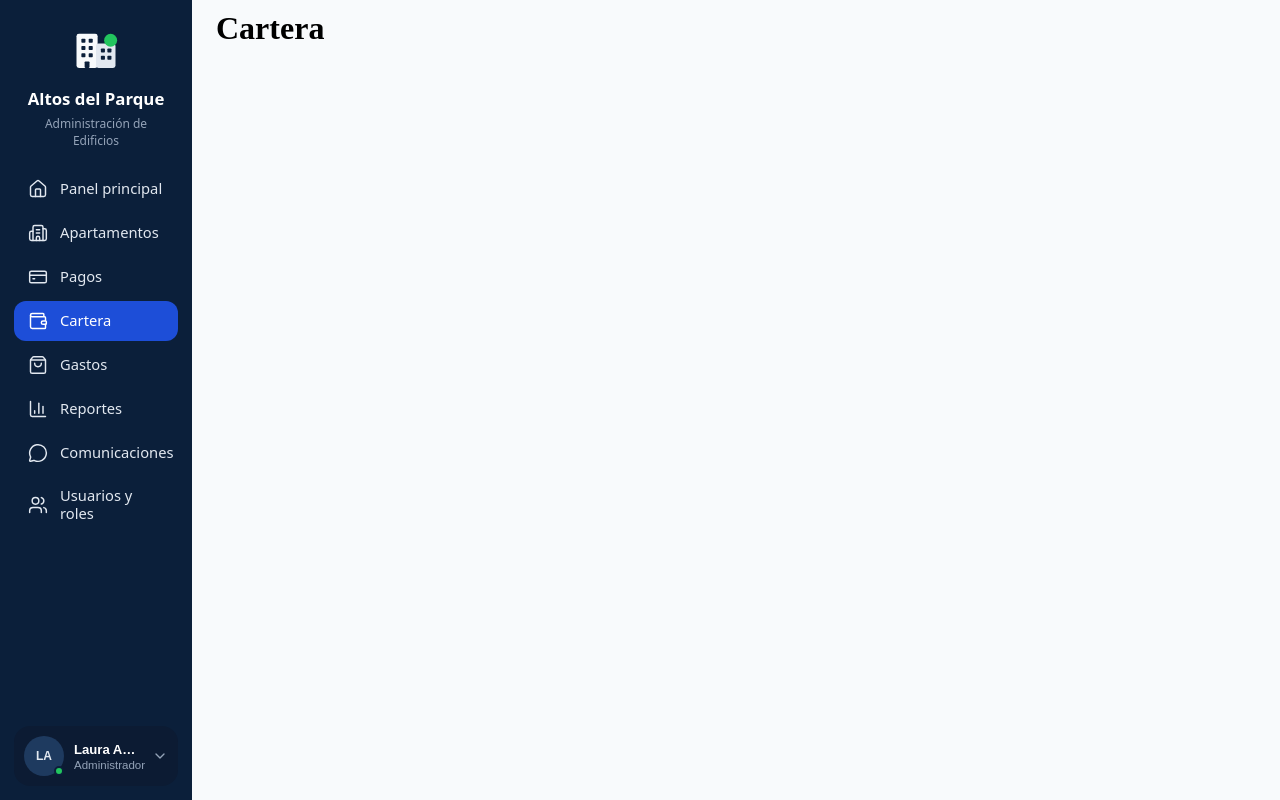
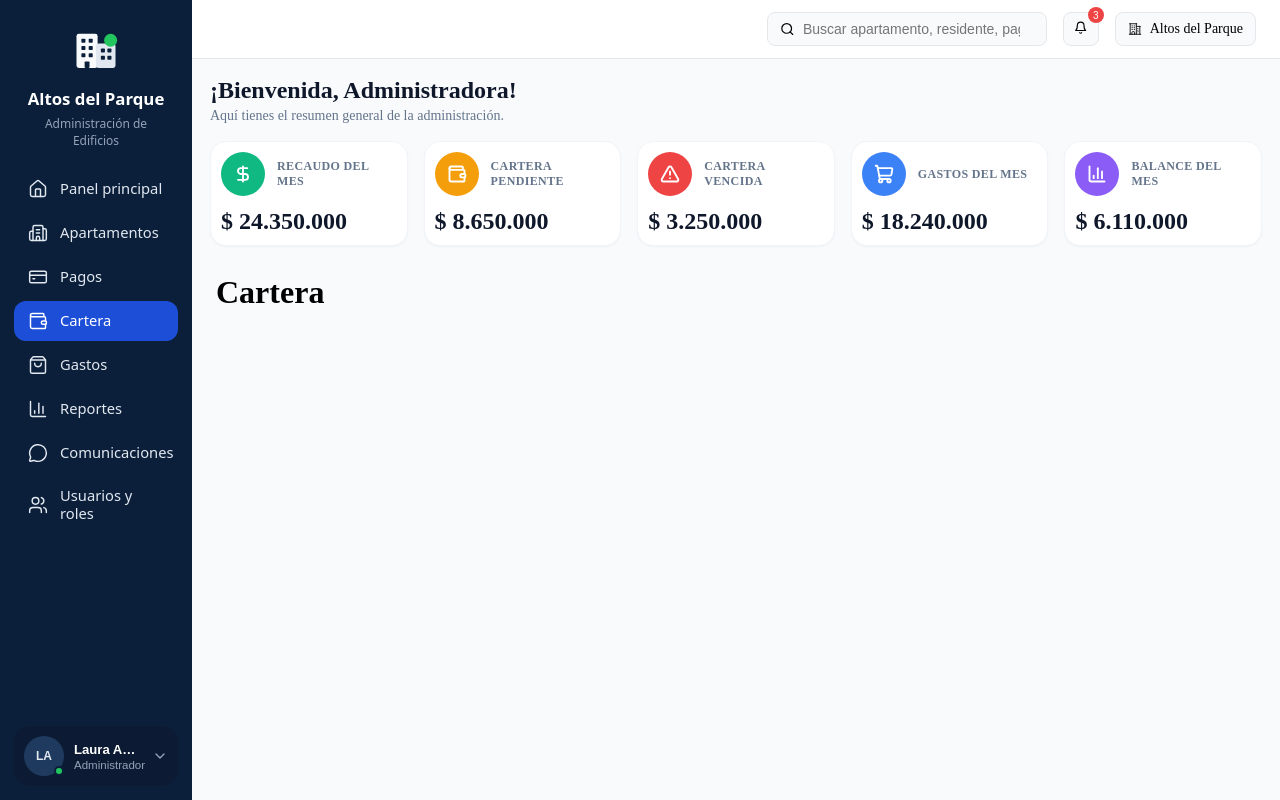
Before and after one commit to StartupName/admin-software, a React (Vite) app: page /wallet in a window 1280 px wide. Built offline with nearby package versions, Linux system fonts and the light colour scheme.

Commit message:
feat(wallet): reuse dashboard components

```diff
--- a/src/modules/wallet/Wallet.jsx
+++ b/src/modules/wallet/Wallet.jsx
@@ -1,8 +1,13 @@
 import './Wallet.css'
+import TopNavigationComponent from '../dashboard/components/topNavigationComponent/topNavigationComponent'
+import InformationCardsComponent from '../dashboard/components/InformationCardsComponent/InformationCardsComponent'
+import cardsData, { adminName, organizationName, notificationCount } from './component/InformationCardsComponent/example_data.js'
 
 export default function Wallet(){
     return (
         <>
+            <TopNavigationComponent organizationName={organizationName} notificationCount={notificationCount} />
+            <InformationCardsComponent cardsData={cardsData} adminName={adminName} showDatePicker={false} />
             <div className="wallet-table">
                 {/* Put the table componente here */}
                 <h1>Cartera</h1>
--- /dev/null
+++ b/src/modules/wallet/component/InformationCardsComponent/example_data.js
@@ -0,0 +1,43 @@
+import { DollarSign, Wallet, AlertTriangle, ShoppingCart, BarChart3 } from 'lucide-react'
+
+export const adminName = 'Administradora'
+export const organizationName = 'Altos del Parque'
+export const notificationCount = 3
+
+export default [
+    {
+        id: 'recaudo',
+        icon: DollarSign,
+        title: 'Recaudo del mes',
+        value: '$ 24.350.000',
+        circleColor: '#10B981',
+    },
+    {
+        id: 'cartera-pendiente',
+        icon: Wallet,
+        title: 'Cartera pendiente',
+        value: '$ 8.650.000',
+        circleColor: '#F59E0B',
+    },
+    {
+        id: 'cartera-vencida',
+        icon: AlertTriangle,
+        title: 'Cartera vencida',
+        value: '$ 3.250.000',
+        circleColor: '#EF4444',
+    },
+    {
+        id: 'gastos',
+        icon: ShoppingCart,
+        title: 'Gastos del mes',
+        value: '$ 18.240.000',
+        circleColor: '#3B82F6',
+    },
+    {
+        id: 'balance',
+        icon: BarChart3,
+        title: 'Balance del mes',
+        value: '$ 6.110.000',
+        circleColor: '#8B5CF6',
+    },
+]
```
